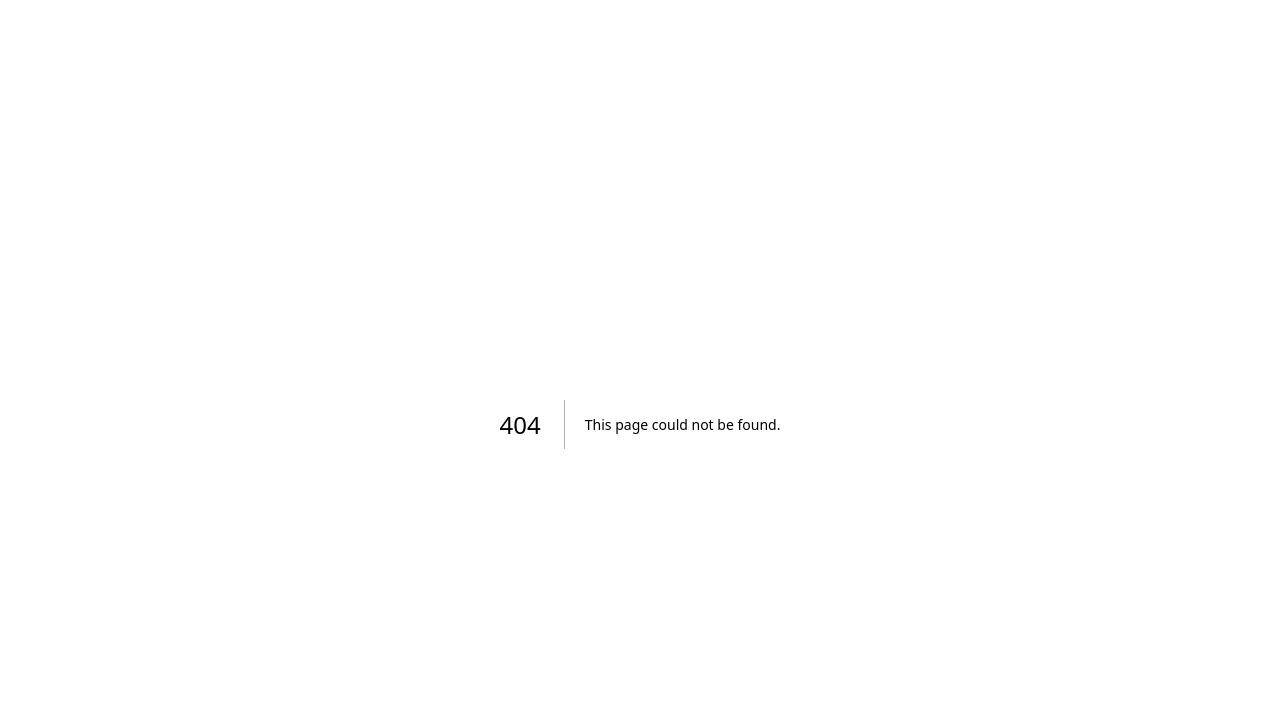
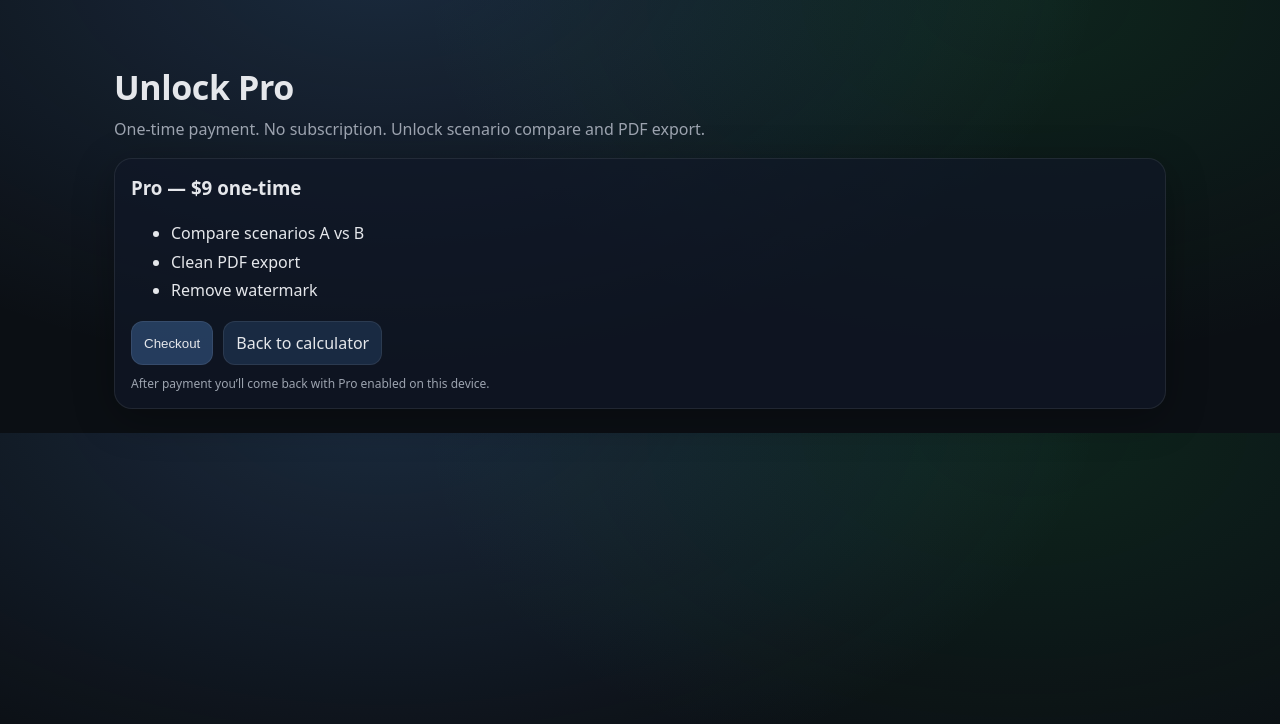
Before and after one commit to giusor/real-ecommerce-profit, a Next.js app: page /pro in a window 1280 px wide. Before the commit this address had no page. Shown: the top 724 px of the page. Built offline with nearby package versions, Linux system fonts and the light colour scheme.

Commit message:
Create page.js

```diff
--- /dev/null
+++ b/app/pro/page.js
@@ -0,0 +1,59 @@
+"use client";
+
+import { useEffect, useState } from "react";
+
+export default function ProPage() {
+  const [lang, setLang] = useState("en");
+
+  useEffect(() => {
+    const saved = window.localStorage.getItem("lang");
+    setLang(saved === "it" ? "it" : "en");
+  }, []);
+
+  const title = lang === "it" ? "Sblocca Pro" : "Unlock Pro";
+  const price = lang === "it" ? "€9" : "$9";
+
+  async function startCheckout() {
+    const res = await fetch("/api/create-checkout-session", {
+      method: "POST",
+      headers: { "Content-Type": "application/json" },
+      body: JSON.stringify({ lang })
+    });
+    const data = await res.json();
+    if (data?.url) window.location.href = data.url;
+    else alert("Checkout error. Please try again.");
+  }
+
+  return (
+    <div style={{ paddingTop: 20 }}>
+      <h1 className="h1">{title}</h1>
+      <p className="sub">
+        {lang === "it"
+          ? "Pagamento una tantum. Niente abbonamento. Sblocca confronto scenari e export PDF."
+          : "One-time payment. No subscription. Unlock scenario compare and PDF export."}
+      </p>
+
+      <div className="card">
+        <h3 style={{ marginTop: 0 }}>Pro — {price} {lang === "it" ? "una tantum" : "one-time"}</h3>
+        <ul style={{ color: "var(--text)", lineHeight: 1.8 }}>
+          <li>{lang === "it" ? "Confronto scenari A vs B" : "Compare scenarios A vs B"}</li>
+          <li>{lang === "it" ? "Export PDF pulito" : "Clean PDF export"}</li>
+          <li>{lang === "it" ? "Rimuovi watermark" : "Remove watermark"}</li>
+        </ul>
+
+        <div className="btnRow">
+          <button className="btn btnPrimary" onClick={startCheckout}>
+            {lang === "it" ? "Vai al pagamento" : "Checkout"}
+          </button>
+          <a className="btn" href="/">{lang === "it" ? "Torna al calcolatore" : "Back to calculator"}</a>
+        </div>
+
+        <div className="small" style={{ marginTop: 10 }}>
+          {lang === "it"
+            ? "Dopo il pagamento tornerai qui con Pro attivo sul dispositivo."
+            : "After payment you’ll come back with Pro enabled on this device."}
+        </div>
+      </div>
+    </div>
+  );
+}
```
